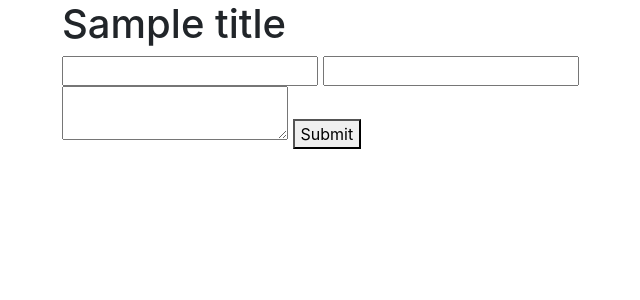
After one commit to kotamichael/try_django, a Django app: template src/templates/form.html in a window 1280 px wide. The commit adds this page. Shown: the top 300 px of the page, without its empty margins (308-948 px from the left). Run offline with Django 3.2, Linux system fonts and the light colour scheme; the template is opened without the code that fills it: most values are stand-ins (such as "Sample title", 1, 10 or a date in 2020); some libraries are stand-ins or nearby versions.

Commit message:
Raw form

```diff
--- a/src/templates/base.html
+++ b/src/templates/base.html
@@ -14,9 +14,9 @@
     <div class="container">
         <div class="row">
             <div class="col-6 mx-auto">
-                <h1>{{ title }}</h1>
                 {% block content %}
-                Replace this value
+
+
                 {% endblock %}
             </div>
         </div>
--- /dev/null
+++ b/src/templates/form.html
@@ -0,0 +1,16 @@
+{% extends "base.html" %}
+
+{% block content %}
+
+{% if title %}
+    <h1>{{ title }}</h1>
+{% endif %}
+
+<form method="POST" action=".">{% csrf_token %}
+    <input type="text" name="full_name">
+    <input type="email" name="email">
+    <textarea name="content"></textarea>
+    <button type="submit">Submit</button>
+</form>
+
+{% endblock %}
--- a/src/try_django/views.py
+++ b/src/try_django/views.py
@@ -11,7 +11,8 @@ def about_page(request):
     return render(request, "about.html", {"title": 'About Us'})
 
 def contact_page(request):
-    return render(request, "hello_world.html", {"title": 'Contact Us'})
+    print(request.POST)
+    return render(request, "form.html", {"title": 'Contact Us'})
 
 def example_page(request):
     context         = {"title": "Example"}
```
